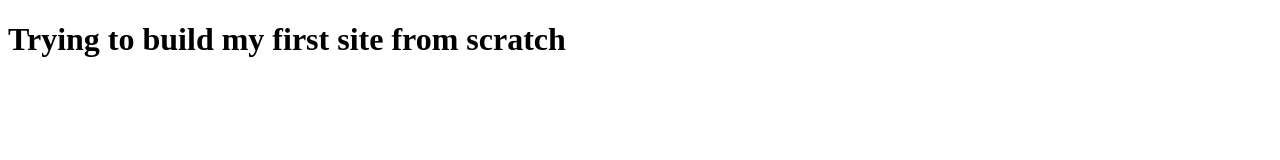
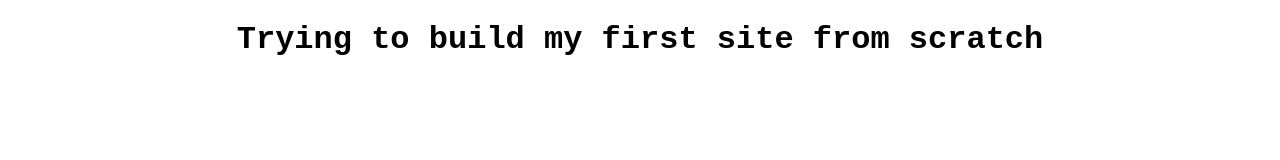
Before and after one commit to jduncan017/new-repo, a plain HTML site: page index.html in a window 1280 px wide. Drawn offline with Linux system fonts and the light colour scheme.

Commit message:
Update html & css files

```diff
--- a/index.html
+++ b/index.html
@@ -4,14 +4,17 @@
     <meta charset="UTF-8" />
     <meta name="viewport" content="width=device-width, initial-scale=1.0" />
     <title>Sample Project</title>
-    <link rel="stylesheet" href="style.css" />
+    <link rel="stylesheet" href="./style.css" />
   </head>
 
   <body>
     <div class="page">
-      <header>
-        <h1>Trying to build my first site from scratch</h1>
+      <header class="header">
+        <h1 class="header__text">Trying to build my first site from scratch</h1>
       </header>
+      <section>
+        <title><p> I suck at this. </p></title>
+      </section>
     </div>
   </body>
 </html>
--- a/style.css
+++ b/style.css
@@ -0,0 +1,10 @@
+.page {
+  min-width: 1100px;
+  max-width: 1600px;
+  margin: auto;
+  font-family: "Courier New", Courier, monospace;
+}
+
+.header__text {
+  text-align: center;
+}
```
